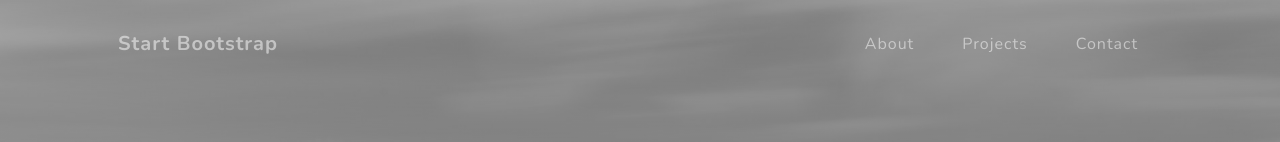
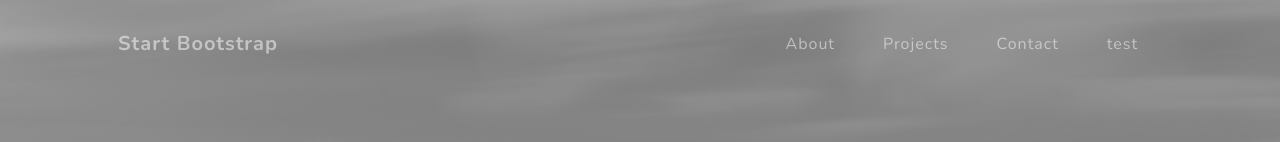
Before and after one commit to Andreutetiana/andreutetiana.github.io, a plain HTML site: page index.html in a window 1280 px wide. Shown: the top 142 px of the page. Drawn offline with nearby package versions, Linux system fonts and the light colour scheme.

Commit message:
added 'test' in the list

```diff
--- a/index.html
+++ b/index.html
@@ -29,6 +29,7 @@
                         <li class="nav-item"><a class="nav-link" href="#about">About</a></li>
                         <li class="nav-item"><a class="nav-link" href="#projects">Projects</a></li>
                         <li class="nav-item"><a class="nav-link" href="#signup">Contact</a></li>
+                        <li class="nav-item"><a class="nav-link" href="#signup">test</a></li>
                     </ul>
                 </div>
             </div>
```
